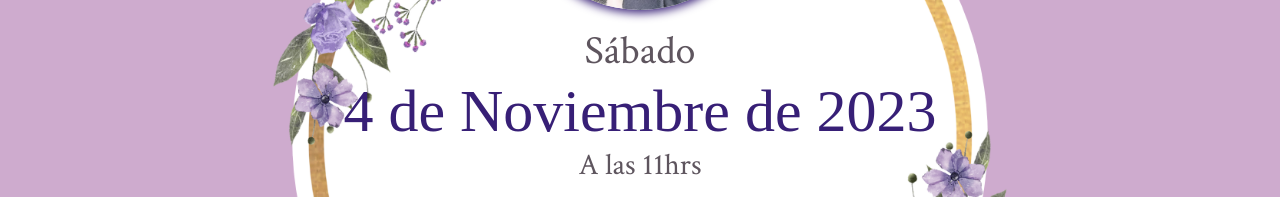
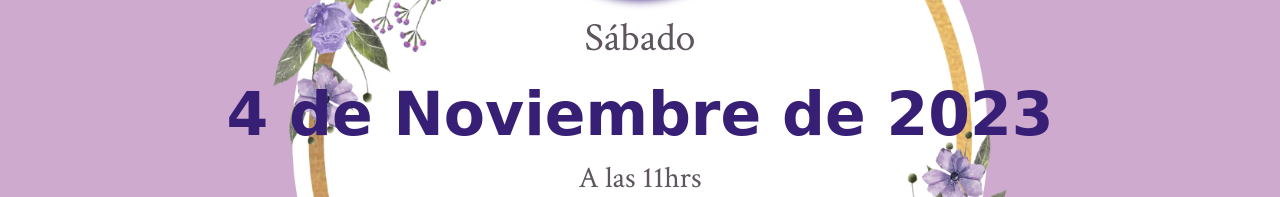
Before and after one commit to NOIRBAU/Inv-J-S, a plain HTML site: page index.html in a window 1280 px wide. Shown: the part 1062-1259 px from the top of the page. Drawn offline with nearby package versions, Linux system fonts and the light colour scheme; a script that the page names is missing.

Commit message:
letra portada

```diff
--- a/index.html
+++ b/index.html
@@ -77,7 +77,7 @@
     <div class="seccion1" id="calendario">
         <img class="seccion1__foto" data-aos="flip-left" data-aos-easing="linear" data-aos-duration="3000" src="./assets/compromiso.jpg">
         <p class="texto3" data-aos="fade-right" data-aos-duration="2000">Sábado</p>
-        <p class="texto4" data-aos="fade-left" data-aos-duration="2000">4 de Noviembre de 2023</p>
+        <h1 class="texto4" data-aos="fade-left" data-aos-duration="2000">4 de Noviembre de 2023</h1>
         <P class="texto5" data-aos="fade-right" data-aos-duration="2000">A las 11hrs</P>
         <button data-aos="zoom-in-up" data-aos-duration="2000">
             <a target="_blank" href="https://calendar.google.com/calendar/event?action=TEMPLATE&amp;tmeid=MXIxaG80ZjMwNGsxamdyM3ZwMW5zbjRoNHAgbmVsbHkuYWxlLmJnQG0&amp;tmsrc=nelly.ale.bg%40gmail.com">
--- a/styles.css
+++ b/styles.css
@@ -479,8 +479,6 @@ audio::-webkit-media-controls-play-button,
 }
 .texto4{
     font-size: 60px;
-    font-family: 'Tangerine', serif;
-    color: var(--dark-color);
 }
 .texto5 {
     font-size: 30px;
@@ -794,8 +792,9 @@ button a {
     }
     .portada__fondo-contador .texto2 {
         font-size: 20px;
-        margin-bottom: 5;
+        margin-bottom: 5px;
     }
+
     audio {
         width: 200px;
         height: 30px;
```
